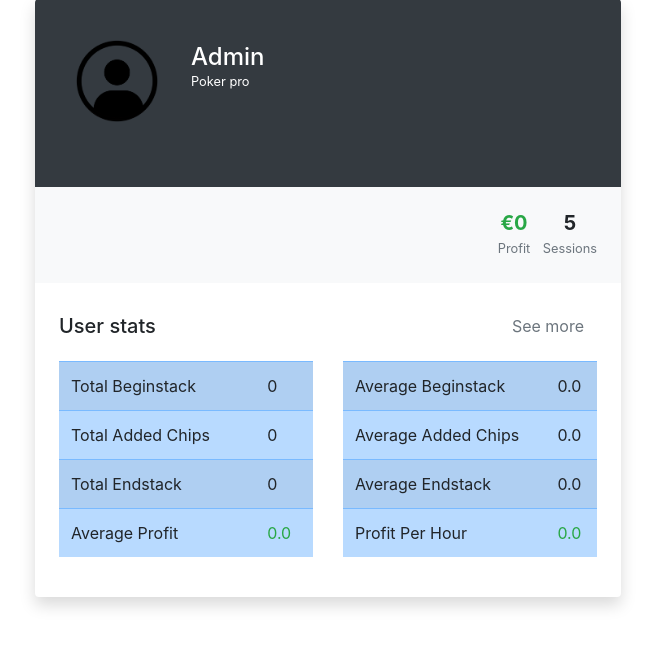
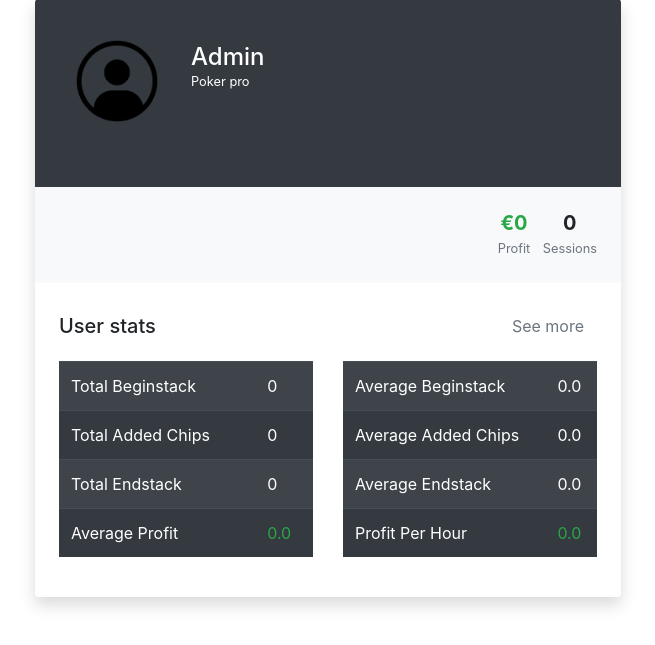
Before and after one commit to Niek-Damink/PokerPals, a Flask app: page /account/Admin in a window 1280 px wide. Shown: the part 157-802 px from the top of the page, without its empty margins (312-967 px from the left). Run offline with Flask 3, Linux system fonts and the light colour scheme; a user stored in the database is signed in; some libraries are stand-ins or nearby versions.

Commit message:
Some small changes to account page

```diff
--- a/src/website/templates/account.html
+++ b/src/website/templates/account.html
@@ -21,7 +21,7 @@
                         <h5 class="font-weight-bold mb-0 d-block" id="fneg">€{{account["profit"]}}</h5><small class="text-muted">Profit</small>
                     </li>
                     <li class="list-inline-item">
-                        <h5 class="font-weight-bold mb-0 d-block">5</h5><small class="text-muted">Sessions</small>
+                        <h5 class="font-weight-bold mb-0 d-block">{{account["session_amount"]}}</h5><small class="text-muted">Sessions</small>
                     </li>
                 </ul>
             </div>
@@ -32,7 +32,7 @@
                 </div>
                 <div class="row">
                     <div class="col">
-                        <table class="table table-striped table-primary">
+                        <table class="table table-striped table-dark">
                             <tbody>
                                 <tr>
                                     <td>Total Beginstack</td>
@@ -54,7 +54,7 @@
                         </table>
                     </div>
                     <div class="col">
-                        <table class="table table-striped table-primary">
+                        <table class="table table-striped table-dark">
                             <tbody>
                                 <tr>
                                     <td>Average Beginstack</td>
@@ -101,7 +101,7 @@
                 }
             }
         TD = document.getElementById('fneg')
-        if (TD.firstChild.nodeValue.indexOf('-') == 0){
+        if (TD.firstChild.nodeValue.indexOf('€-') == 0){
             TD.className = "font-weight-bold mb-0 d-block text-danger";
         }
         else {
```
Also changed, not shown: src/instance/database.db.
